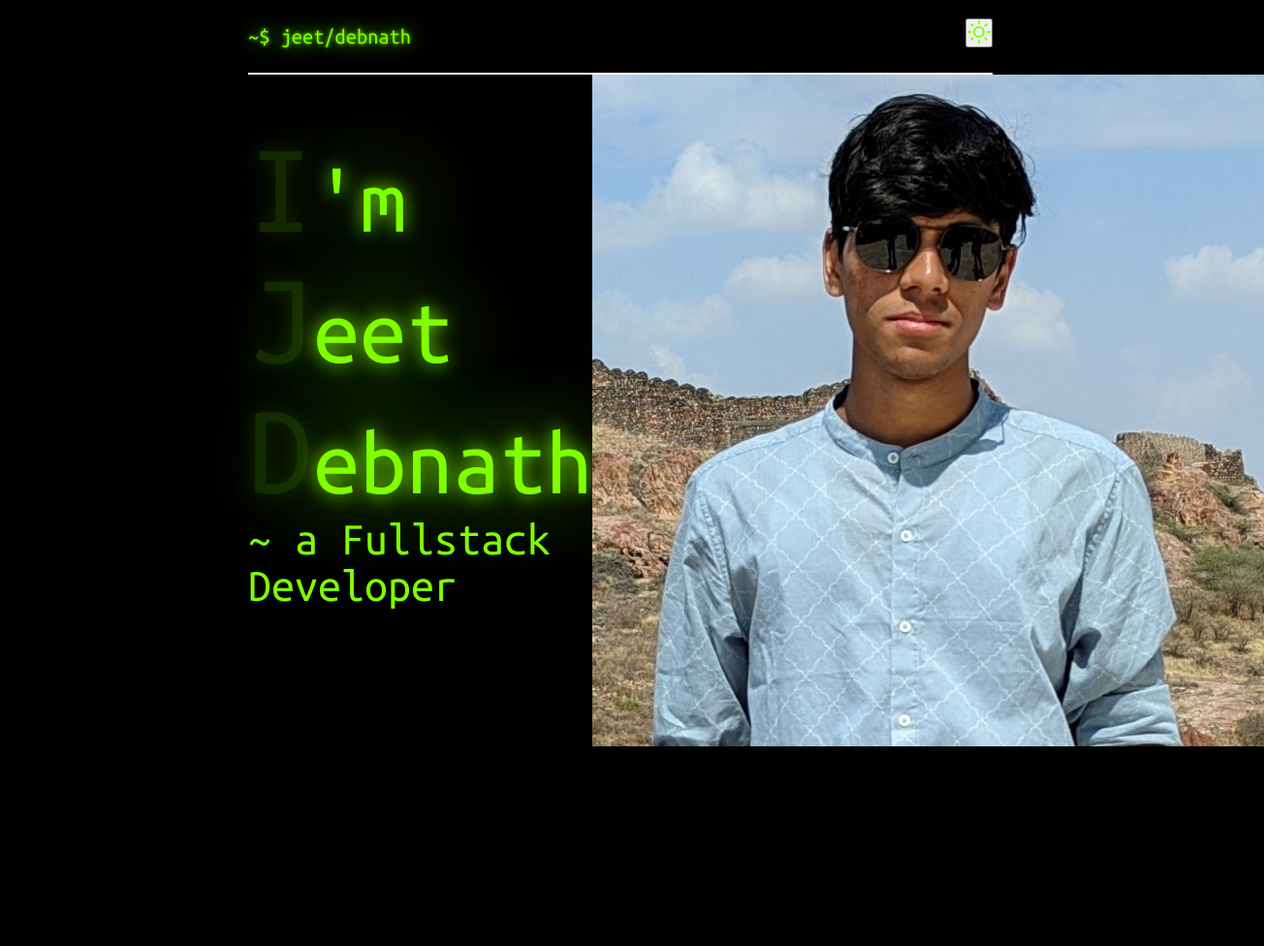
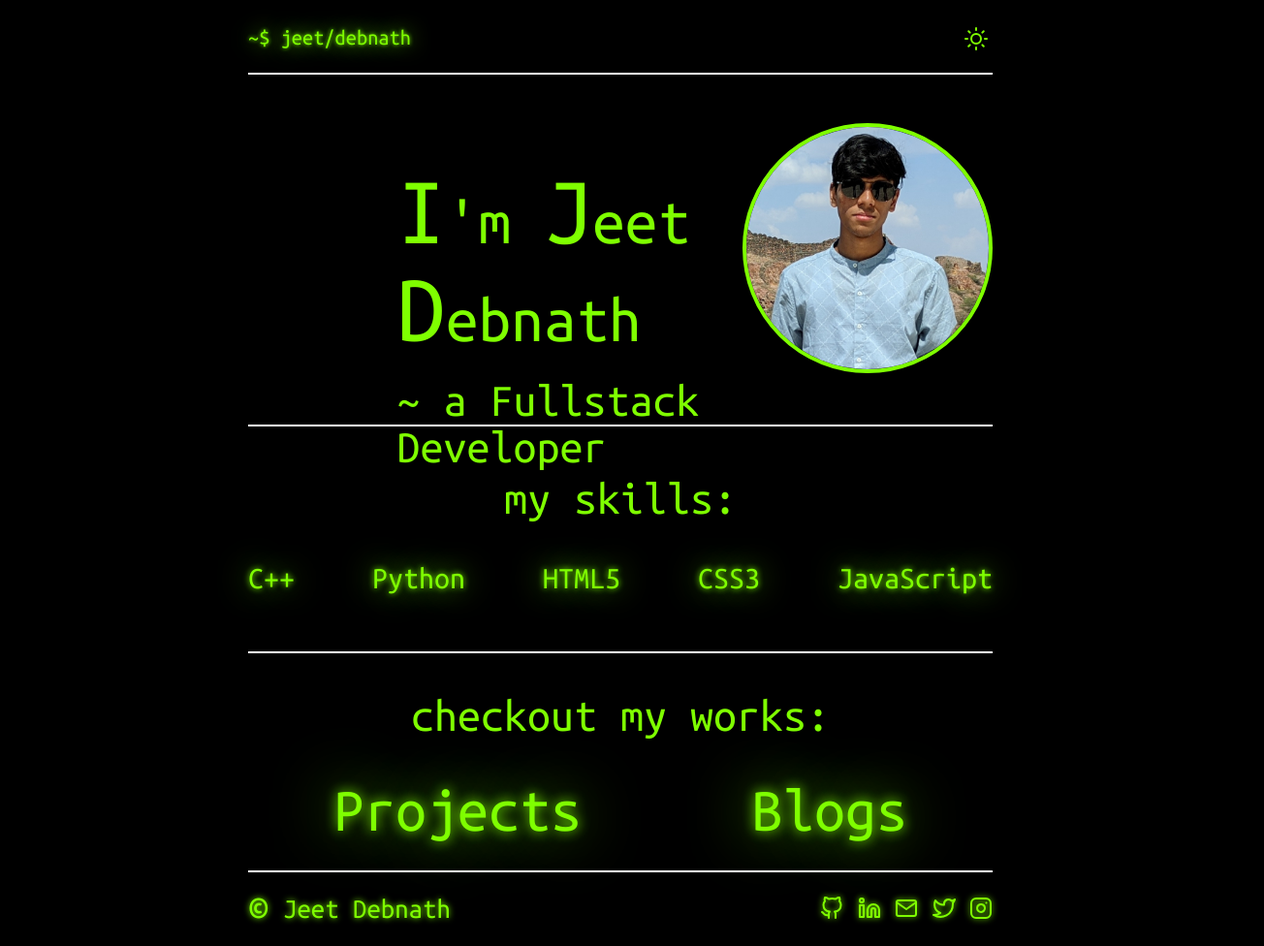
Before and after one commit to jxxt/jxxt.github.io, a plain HTML site: page index.html in a window 1280 px wide. Shown: the top 976 px of the page at 97% size, 1304 px wide, since content can reach past the window. Drawn offline with Linux system fonts and the light colour scheme.

Commit message:
Update styles.css

```diff
--- a/styles.css
+++ b/styles.css
@@ -15,15 +15,14 @@ body {
 }
 
 .topbar {
-  margin-left: 25%;
-  width: 50%;
+  margin-left: 20%;
+  width: 60%;
   height: 75px;
   display: flex;
   justify-content: space-between;
 }
 
 .name {
-  height: 50px;
   line-height: 70px;
   text-align: center;
   font-size: 140%;
@@ -33,74 +32,62 @@ body {
 }
 
 .end {
-  height: 50px;
-  line-height: 75px;
-  text-align: center;
-  font-size: 140%;
-  font-family: "Ubuntu Mono", monospace;
-  color: chartreuse;
-  text-shadow: 0 0 1em chartreuse, 0 0 0.2em chartreuse;
+  line-height: 70px;
+  align-items: center;
+  margin-right: 5px;
+}
+
+.end img {
+  vertical-align: middle;
+  height: 100%;
+}
+
+.end button {
+  border: none;
+  background: transparent;
+  padding: 0;
 }
 
 .hr1 {
-  margin-left: 25%;
+  margin-left: 20%;
   margin-bottom: auto;
-  width: 50%;
+  width: 60%;
   border-bottom: 2px white solid;
 }
 
+.secondbar {
+  margin-left: 20%;
+  width: 60%;
+  display: flex;
+  flex-direction: row;
+  justify-content: space-between;
+}
+
+.mypic img {
+  border: solid chartreuse 4px;
+  height: 250px;
+  border-radius: 50%;
+  margin-top: 50px;
+}
+
 .title {
-  margin-top: 30px;
-  margin-left: 25%;
-  width: 50%;
+  margin-top: 70px;
   height: 90px;
   display: flex;
   display: flex;
   flex-direction: column;
-  font-size: 400%;
+  font-size: 200%;
 }
 
-._title {
-  margin-top: 30px;
-  margin-left: 25%;
-  width: 50%;
-  height: 90px;
-  display: flex;
-  display: flex;
-  flex-direction: column;
-  font-size: 330%;
-}
-
-.secondbar .title {
-  margin-top: 30px;
-  margin-left: 25%;
-  width: 50%;
-  height: 90px;
-  display: flex;
-  display: flex;
-  flex-direction: column;
-  font-size: 300%;
-}
-
-.hi {
-  margin-top: 40px;
-}
-
-.this {
+.skills {
+  color: chartreuse;
   margin-top: 20px;
+  font-size: 150%;
 }
 
 #jeet {
   margin-top: 20px;
-  font-size: 200%;
-  text-shadow: 0 0 1em chartreuse, 0 0 0.2em chartreuse;
-}
-
-#jeet span {
-  animation-duration: 3s;
-  animation-name: blinker;
-  animation-iteration-count: infinite;
-  animation-timing-function: ease-in;
+  font-size: 210%;
 }
 
 #blinkkk {
@@ -120,23 +107,29 @@ a {
 }
 
 .hr2 {
-  margin-left: 25%;
-  margin-bottom: 70px;
-  margin-top: 230px;
-  width: 50%;
+  margin-left: 45%;
+  margin-bottom: 50px;
+  margin-top: 0px;
+  width: 10%;
   border-bottom: 2px white solid;
   padding-bottom: 50px;
 }
 
-.secondbar {
+._title {
+  margin-top: 0px;
+  margin-left: 20%;
+  width: 60%;
+  height: 90px;
   display: flex;
-  flex-direction: row;
-  justify-content: space-between;
+  display: flex;
+  flex-direction: column;
+  font-size: 300%;
+  text-align: center;
 }
 
 .techs {
-  width: 50%;
-  margin-left: 25%;
+  width: 60%;
+  margin-left: 20%;
   font-size: 200%;
   display: flex;
   flex-direction: row;
@@ -145,56 +138,47 @@ a {
 }
 
 .hr3 {
-  margin-left: 25%;
-  margin-bottom: 70px;
-  margin-top: 20px;
-  width: 50%;
+  margin-left: 45%;
+  margin-bottom: 40px;
+  margin-top: 0px;
+  width: 10%;
   border-bottom: 2px white solid;
-  padding-bottom: 50px;
+  padding-bottom: 60px;
 }
 
-.proj {
-  width: 50%;
-  margin-left: 25%;
-  font-size: 200%;
+.works {
+  width: 60%;
+  margin-left: 20%;
+  font-size: 400%;
   display: flex;
-  flex-direction: column;
-  justify-content: space-between;
+  flex-direction: row;
+  justify-content: space-around;
   text-shadow: 0 0 1em chartreuse, 0 0 0.2em chartreuse;
 }
 
-.proj div {
-  margin-bottom: 40px;
-}
-
-.proj a {
-  -webkit-text-decoration: underline solid chartreuse 2px;
-          text-decoration: underline solid chartreuse 2px;
-}
-
 .hr4 {
-  margin-left: 25%;
+  margin-left: 20%;
   margin-bottom: auto;
   margin-top: -20px;
-  width: 50%;
+  width: 60%;
   border-bottom: 2px white solid;
   padding-bottom: 50px;
 }
 
 .bottombar {
-  width: 50%;
-  height: 50px;
-  line-height: 50px;
+  width: 60%;
+  height: 70px;
+  line-height: 70px;
   align-items: center;
-  margin-left: 25%;
-  font-size: 140%;
+  margin-left: 20%;
+  font-size: 180%;
   display: inline-flex;
   justify-content: space-between;
   filter: drop-shadow(0 0 0.2rem chartreuse);
 }
 
 span {
-  font-size: 140%;
+  font-size: 150%;
 }
 
 .icons img {
```
